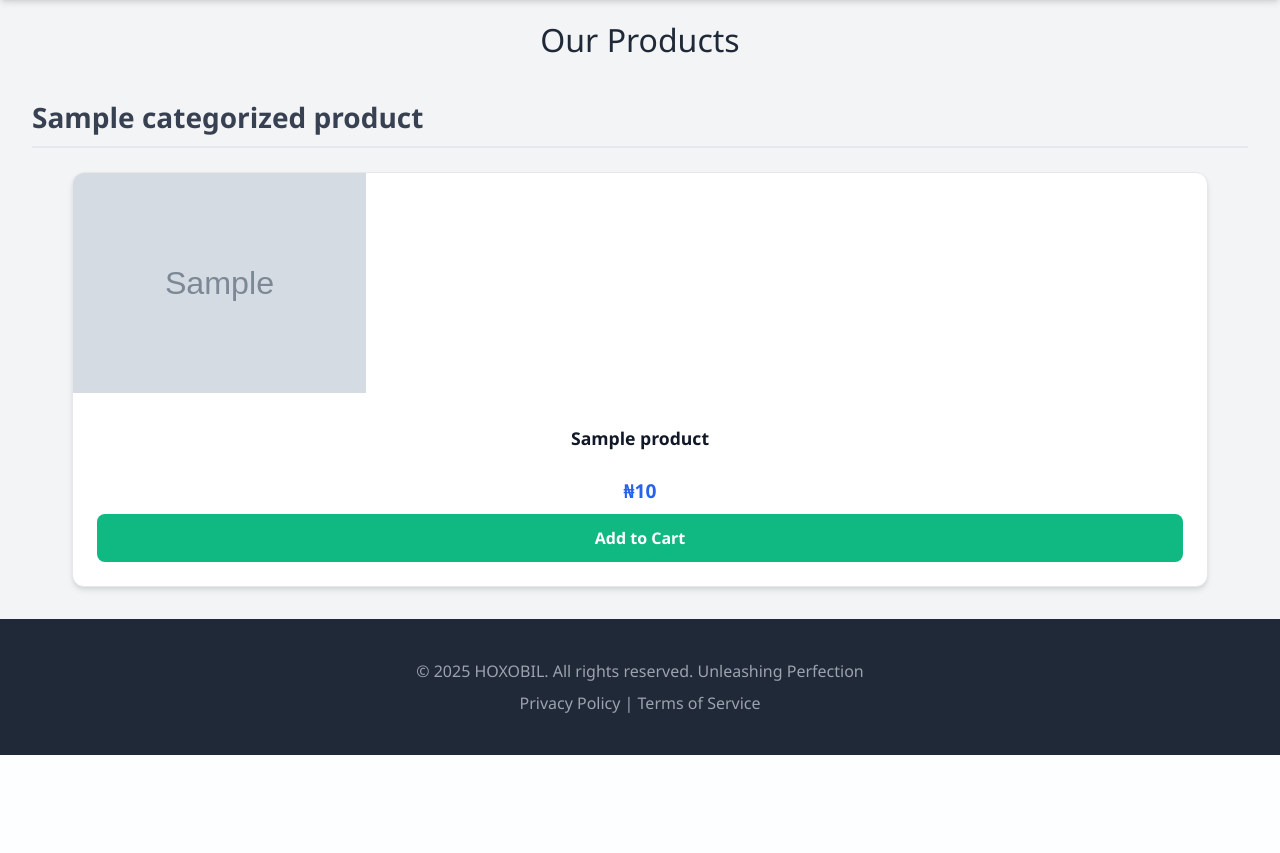
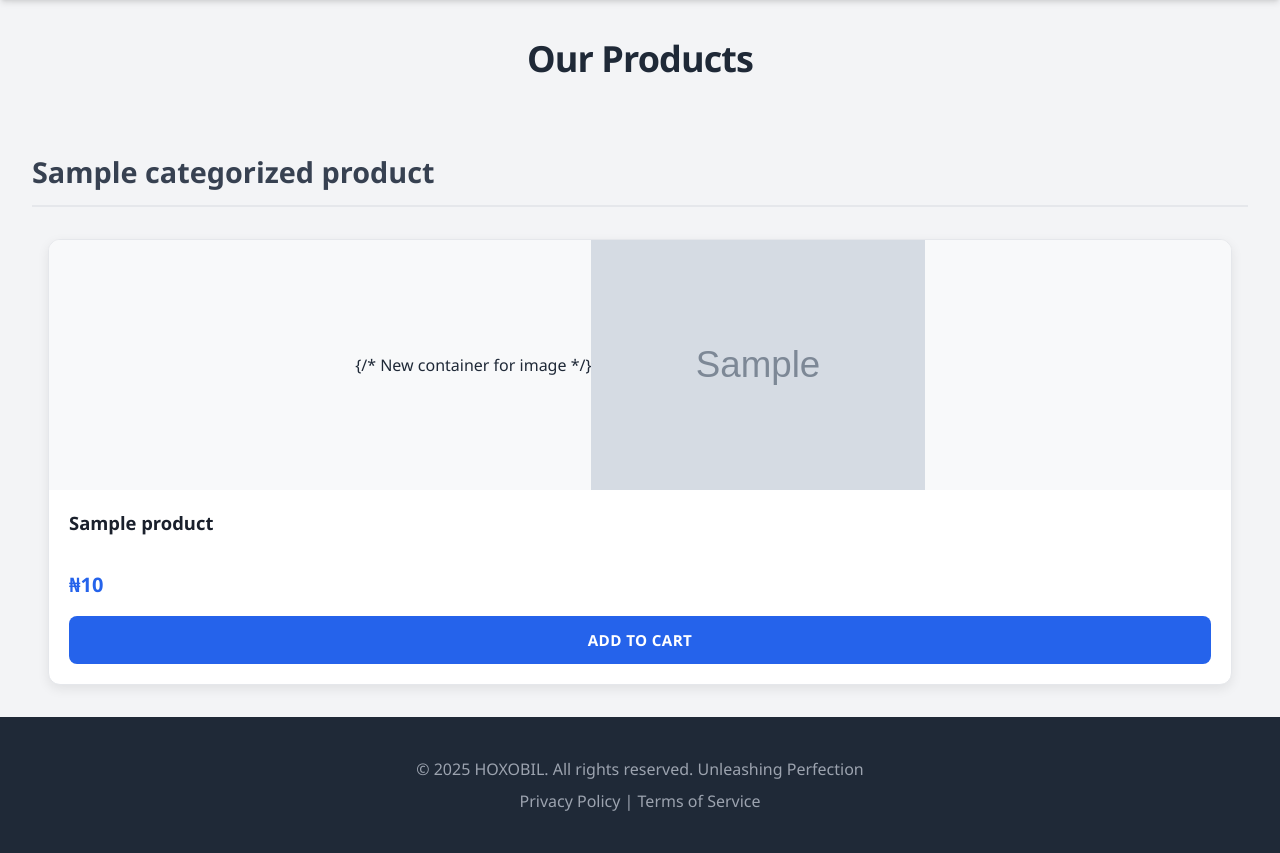
Before and after one commit to HOXOBIL/Hoxobil_enterprise, a Django app: template shop/templates/mystore/products.html in a window 1280 px wide. Shown: the part 80-933 px from the top of the page. Before the commit the page ends 835 px from the top, so only its background shows below. Run offline with Django 5.2, Linux system fonts and the light colour scheme; the template is opened without the code that fills it: most values are stand-ins (such as "Sample title", 1, 10 or a date in 2020); grey boxes marked "Sample" are stand-in pictures; some libraries are stand-ins or nearby versions; some web fonts are replaced.

Commit message:
Auto-commit on 2025-05-18 14:54:47

```diff
--- a/shop/templates/mystore/products.html
+++ b/shop/templates/mystore/products.html
@@ -5,86 +5,162 @@
 
 {% block extra_head %}
     <style>
-        /* Styles specific to products.html */
+        body {
+            background-color: #f9fafb; /* Light gray background for the page */
+        }
         .page-title-products {
-            text-align: center; padding: 1rem 1rem 0rem 1rem;
-            font-size: 2rem; color: #1f2937;
-            margin-bottom: 1rem;
+            text-align: center;
+            padding: 2rem 1rem 1rem 1rem; /* Increased top padding */
+            font-size: 2.25rem; /* Slightly larger */
+            color: #1f2937; /* Tailwind gray-800 */
+            font-weight: 700; /* Bolder */
+            margin-bottom: 2rem;
+            letter-spacing: -0.025em;
+        }
+        .category-title {
+            font-size: 1.8rem;
+            font-weight: 600;
+            color: #374151; /* Tailwind gray-700 */
+            margin-top: 3rem;
+            margin-bottom: 2rem;
+            padding-bottom: 0.75rem;
+            border-bottom: 2px solid #e5e7eb; /* Tailwind gray-200 */
+            text-align: left;
         }
         .product-grid {
-            display: grid; grid-template-columns: repeat(auto-fit, minmax(280px, 1fr));
-            gap: 2rem; padding: 0 2rem 2rem 2rem;
-            max-width: 1200px; margin: 0 auto;
+            display: grid;
+            grid-template-columns: repeat(auto-fit, minmax(280px, 1fr));
+            gap: 2.5rem; /* Slightly increased gap */
+            padding: 0 1rem 2rem 1rem; /* Adjusted padding for container alignment */
+            max-width: 1280px; /* Slightly wider max-width for larger screens */
+            margin: 0 auto;
         }
         .product-card {
-            background: #fff; border: 1px solid #e5e7eb;
-            border-radius: 0.75rem;
-            padding: 0;
-            text-align: center;
-            box-shadow: 0 4px 6px -1px rgba(0,0,0,0.1), 0 2px 4px -1px rgba(0,0,0,0.06);
+            background: #ffffff;
+            border: 1px solid #e5e7eb; /* Tailwind gray-200 */
+            border-radius: 0.75rem; /* Slightly more rounded */
+            text-align: left; /* Align text to left for content */
+            box-shadow: 0 4px 12px rgba(0,0,0,0.08); /* Softer, more diffuse shadow */
             transition: transform 0.3s ease, box-shadow 0.3s ease;
-            display: flex; flex-direction: column;
+            display: flex;
+            flex-direction: column;
             overflow: hidden;
         }
-        .product-card:hover { transform: translateY(-5px); box-shadow: 0 10px 15px -3px rgba(0,0,0,0.1), 0 4px 6px -2px rgba(0,0,0,0.05); }
+        .product-card:hover {
+            transform: translateY(-6px);
+            box-shadow: 0 10px 20px rgba(0,0,0,0.12);
+        }
 
-        .product-card a.product-link { text-decoration: none; color: inherit; display: block; }
+        .product-card a.product-link {
+            text-decoration: none;
+            color: inherit;
+            display: block;
+        }
+
+        .product-image-container { /* New container for centering image */
+            width: 100%;
+            height: 250px; /* Increased height for better image display */
+            display: flex;
+            justify-content: center;
+            align-items: center;
+            overflow: hidden; /* Prevents image overflow if using object-fit: cover */
+            background-color: #f8f9fa; /* Light background for image area */
+        }
         .product-card img {
-            max-width: 100%; height: 220px; object-fit: cover;
+            max-width: 100%;
+            max-height: 100%; /* Ensures image fits within container */
+            height: auto; /* Allow image to scale naturally based on width */
+            width: auto;  /* Allow image to scale naturally based on height */
+            object-fit: contain; /* Changed to 'contain' to show full image, centered */
             display: block;
         }
         .product-card-content {
-            padding: 1.5rem;
+            padding: 1.25rem; /* Adjusted padding */
             flex-grow: 1;
-            display: flex; flex-direction: column; justify-content: space-between;
+            display: flex;
+            flex-direction: column;
+            justify-content: space-between;
         }
         .product-title {
-            font-size: 1.1rem; font-weight: 600;  margin: 0.5rem 0;
-            color: #111827;
-            min-height: 44px;
+            font-size: 1.15rem; /* Slightly larger */
+            font-weight: 600;
+            margin: 0 0 0.5rem 0; /* Adjusted margin */
+            color: #1a202c; /* Darker for title */
+            line-height: 1.4;
+            min-height: 2.8em; /* Approx 2 lines */
         }
         .price {
-            color: #2563eb;  font-size: 1.2rem; font-weight: 700;
-            margin-top: 0.5rem; margin-bottom: 0.5rem;
-            min-height: 1.5em;
+            color: #2563eb; /* Tailwind blue-600 */
+            font-size: 1.25rem;
+            font-weight: 700;
+            margin-top: 0.5rem;
+            margin-bottom: 1rem; /* Increased bottom margin */
         }
         .variant-selector {
-            width: 100%; padding: 0.5rem; margin-bottom: 1rem;
-            border: 1px solid #d1d5db;  border-radius: 0.375rem;
-            background-color: white; font-size: 0.9rem; cursor: pointer;
+            width: 100%;
+            padding: 0.65rem 0.75rem; /* Adjusted padding */
+            margin-bottom: 1.25rem; /* Increased margin */
+            border: 1px solid #d1d5db; /* Tailwind gray-300 */
+            border-radius: 0.375rem; /* Tailwind rounded-md */
+            background-color: white;
+            font-size: 0.95rem; /* Slightly larger */
+            cursor: pointer;
+            box-shadow: inset 0 1px 2px rgba(0,0,0,0.05);
+            transition: border-color 0.2s ease;
         }
-        .variant-selector:disabled { background-color: #f3f4f6;  cursor: not-allowed; }
+        .variant-selector:focus {
+            outline: none;
+            border-color: #2563eb; /* Tailwind blue-600 */
+            box-shadow: 0 0 0 2px rgba(59, 130, 246, 0.3); /* Focus ring */
+        }
+        .variant-selector:disabled {
+            background-color: #f3f4f6; /* Tailwind gray-100 */
+            cursor: not-allowed;
+            opacity: 0.7;
+        }
 
         .btn-add-to-cart {
-            background-color: #10b981;  color: white; border: none;
-            padding: 0.75rem 1.5rem; text-align: center; text-decoration: none;
-            display: inline-block; font-size: 1rem; font-weight: 600;
-            border-radius: 0.5rem;  cursor: pointer; transition: background-color 0.3s ease, opacity 0.3s;
+            background-color: #2563eb; /* Tailwind blue-600, consistent with price */
+            color: white;
+            border: none;
+            padding: 0.8rem 1.5rem; /* Adjusted padding */
+            text-align: center;
+            text-decoration: none;
+            display: inline-block;
+            font-size: 0.95rem; /* Adjusted font size */
+            font-weight: 600;
+            border-radius: 0.5rem;
+            cursor: pointer;
+            transition: background-color 0.3s ease, transform 0.2s ease;
             width: 100%;
-            margin-top: auto;
+            margin-top: auto; /* Pushes button to bottom */
+            text-transform: uppercase;
+            letter-spacing: 0.025em;
         }
-        .btn-add-to-cart:hover { background-color: #059669;  }
-        .btn-add-to-cart:disabled { background-color: #d1d5db;  cursor: not-allowed; opacity: 0.7; }
+        .btn-add-to-cart:hover {
+            background-color: #1d4ed8; /* Tailwind blue-700 */
+            transform: translateY(-1px);
+        }
+        .btn-add-to-cart:disabled {
+            background-color: #9ca3af; /* Tailwind gray-400 */
+            cursor: not-allowed;
+            opacity: 0.8;
+        }
 
         .no-products {
-            text-align: center; padding: 3rem; font-size: 1.2rem;
-            color: #6b7280;  grid-column: 1 / -1;
-        }
-        .category-title {
-            font-size: 1.75rem;
-            font-weight: 600;
-            color: #374151;
-            margin-top: 2rem;
-            margin-bottom: 1.5rem;
-            padding-bottom: 0.5rem;
-            border-bottom: 2px solid #e5e7eb;
-            text-align: left;
+            text-align: center;
+            padding: 4rem 2rem; /* Increased padding */
+            font-size: 1.25rem; /* Slightly larger */
+            color: #6b7280; /* Tailwind gray-500 */
+            grid-column: 1 / -1; /* Spans all columns in grid */
         }
     </style>
 {% endblock extra_head %}
 
 {% block content %}
+    <div class="container mx-auto">
         <h1 class="page-title-products">Our Products</h1>
+    </div>
 
     {% if categorized_products %}
         {% for category_name, products_in_category in categorized_products.items %}
@@ -94,12 +170,14 @@
                     {% for product in products_in_category %}
                         <div class="product-card" id="product-card-{{ product.id }}">
                             <a href="{% url 'product_detail' product.id %}" class="product-link">
+                                <div class="product-image-container"> {/* New container for image */}
                                     <img src="{{ product.image_url }}" alt="{{ product.title }}">
+                                </div>
                             </a>
                             <div class="product-card-content">
                                 <div>
                                     <a href="{% url 'product_detail' product.id %}" class="product-link">
-                                        <div class="product-title">{{ product.title }}</div>
+                                        <h3 class="product-title">{{ product.title }}</h3>
                                     </a>
                                     <div class="price" id="price-{{ product.id }}">
                                         ₦{{ product.price|floatformat:0 }}
@@ -122,9 +200,12 @@
                                             {% endfor %}
                                         </select>
                                     {% elif product.variants|length == 1 %}
-                                         <input type="hidden" id="variant-selector-{{ product.id }}" value="{{ product.variants.0.id }}">
+                                         <input type="hidden" id="variant-selector-{{ product.id }}" name="selected_variant_id" value="{{ product.variants.0.id }}">
+                                         {# Optionally display the single variant's title if needed, non-selectable #}
+                                         {# <p class="text-sm text-gray-500 mb-2">{{ product.variants.0.title }}</p> #}
                                     {% else %}
-                                        {# No variants or only one, so no selector needed, or handled by hidden input if one variant #}
+                                        {# No variants, no selector needed. Ensure add to cart logic handles this. #}
+                                        <input type="hidden" id="variant-selector-{{ product.id }}" name="selected_variant_id" value="">
                                     {% endif %}
                                 </div>
 
@@ -142,19 +223,22 @@
     {% elif error %}
          <p class="no-products">{{ error }}</p>
     {% else %}
+        <div class="container mx-auto">
             <p class="no-products">
                 No products found at the moment. Please check back later!
             </p>
+        </div>
     {% endif %}
 {% endblock content %}
 
 {% block extra_script %}
 <script>
 document.addEventListener('DOMContentLoaded', function () {
-    const csrfToken = document.querySelector('meta[name="csrf-token"]').getAttribute('content');
-    // displayGlobalMessage and updateHeaderCartCount are expected to be defined in base.html's script block
+    const csrfTokenMeta = document.querySelector('meta[name="csrf-token"]');
+    const csrfToken = csrfTokenMeta ? csrfTokenMeta.getAttribute('content') : null;
 
     document.querySelectorAll('.variant-selector').forEach(selector => {
+        if (selector.tagName.toLowerCase() === 'select') { // Only add event listener to actual select elements
             selector.addEventListener('change', function() {
                 const selectedOption = this.options[this.selectedIndex];
                 const priceNGN = selectedOption.dataset.priceNgn;
@@ -164,13 +248,23 @@ document.addEventListener('DOMContentLoaded', function () {
                     priceDisplayElement.textContent = `₦${priceNGN}`;
                 }
             });
-        if (selector.options.length > 0 && selector.value) {
+        }
+
+        // Initialize price for products with a selector or a single variant (if hidden input is used for single variant)
+        if (selector.options && selector.options.length > 0 && selector.value) {
             const initialSelectedOption = selector.options[selector.selectedIndex];
             if (initialSelectedOption && initialSelectedOption.dataset.priceNgn) {
                 const initialPrice = initialSelectedOption.dataset.priceNgn;
                 const productId = selector.dataset.productId;
-                document.getElementById(`price-${productId}`).textContent = `₦${initialPrice}`;
+                const priceDisplay = document.getElementById(`price-${productId}`);
+                if (priceDisplay) {
+                    priceDisplay.textContent = `₦${initialPrice}`;
                 }
+            }
+        } else if (selector.tagName.toLowerCase() === 'input' && selector.type === 'hidden' && selector.value) {
+            // This handles the case where there's only one variant and its ID is in a hidden input.
+            // The price is already displayed by Django, so no JS update is needed for initial load here.
+            // The 'price' div already contains the correct price from `product.price`.
         }
     });
 
@@ -182,46 +276,43 @@ document.addEventListener('DOMContentLoaded', function () {
             const variantSelector = document.getElementById(`variant-selector-${productId}`);
             let selectedVariantId = null;
 
-            if (variantSelector && variantSelector.value) {
+            if (variantSelector) {
+                if (variantSelector.tagName.toLowerCase() === 'select') {
+                    if (variantSelector.value) {
                         selectedVariantId = variantSelector.value;
                         const selectedOptionElement = variantSelector.options[variantSelector.selectedIndex];
                         if (selectedOptionElement && selectedOptionElement.disabled) {
                             if (window.displayGlobalMessageInBase) window.displayGlobalMessageInBase('Selected variant is unavailable.', 'warning'); else alert('Selected variant is unavailable.');
                             return;
                         }
-            } else if (variantSelector && variantSelector.options.length > 0) {
+                    } else if (variantSelector.options.length > 0) { // If no value but options exist, try to pick first available
                          for(let i=0; i < variantSelector.options.length; i++) {
                             if (!variantSelector.options[i].disabled) {
                                 selectedVariantId = variantSelector.options[i].value;
                                 break;
                             }
                         }
-            } else {
-                const hiddenVariantInput = document.getElementById(`variant-selector-${productId}`);
-                if (hiddenVariantInput && hiddenVariantInput.type === 'hidden' && hiddenVariantInput.value) {
-                    selectedVariantId = hiddenVariantInput.value;
-                } else if (!variantSelector && document.getElementById(`product-card-${productId}`).querySelector('.variant-selector') === null) {
-                    // This case means there are NO variants for this product.
-                    // We will not send selected_variant_id, backend should handle this.
-                    // For now, let's assume selected_variant_id is optional if no variants.
-                    // Or, if your backend strictly requires selected_variant_id, this needs adjustment.
-                    console.log("No variants to select for product:", productId);
-                } else if (!selectedVariantId) { // If selector exists but nothing valid selected
-                     if (window.displayGlobalMessageInBase) displayGlobalMessage('Please select a product variant.', 'warning'); else alert('Please select a product variant.');
-                     return;
+                    }
+                } else if (variantSelector.tagName.toLowerCase() === 'input' && variantSelector.type === 'hidden' && variantSelector.value) {
+                    selectedVariantId = variantSelector.value;
                 }
             }
 
-            // If after all checks, selectedVariantId is still null for a product that *should* have variants
-            if (variantSelector && !selectedVariantId) {
-                if (window.displayGlobalMessageInBase) displayGlobalMessage('Please select an available product variant.', 'warning'); else alert('Please select an available product variant.');
+            // If there's a selector (implying multiple variants or a single pre-selected variant) and no valid ID was found
+            if (variantSelector && !selectedVariantId && variantSelector.options && variantSelector.options.length > 0) {
+                if (window.displayGlobalMessageInBase) displayGlobalMessageInBase('Please select an available product variant.', 'warning'); else alert('Please select an available product variant.');
+                return;
+            }
+
+            if (!csrfToken) {
+                if (window.displayGlobalMessageInBase) displayGlobalMessageInBase('Unable to process request. Please refresh and try again.', 'error'); else alert('Unable to process request. Please refresh and try again.');
                 return;
             }
 
             this.disabled = true; this.textContent = 'Adding...';
             const formData = new FormData();
             formData.append('quantity', '1');
-            if (selectedVariantId) { // Only append if a variant was actually selected/determined
+            if (selectedVariantId) {
                 formData.append('selected_variant_id', selectedVariantId);
             }
 
@@ -231,18 +322,16 @@ document.addEventListener('DOMContentLoaded', function () {
                 body: formData
             })
             .then(response => {
-                // *** UPDATED: Check for 401 status specifically ***
                 if (response.status === 401) {
-                    return response.json().then(data => { // Try to parse JSON even for 401
+                    return response.json().then(data => {
                         if (data && data.status === 'login_required' && data.login_url) {
                             if (window.displayGlobalMessageInBase) window.displayGlobalMessageInBase(data.message || 'Please sign in to continue.', 'info'); else alert(data.message || 'Please sign in to continue.');
-                            window.location.href = data.login_url; // Use the URL from backend
+                            window.location.href = data.login_url;
                         } else {
-                            // Generic 401 if not our specific JSON structure
                             if (window.displayGlobalMessageInBase) window.displayGlobalMessageInBase('Authentication required.', 'error'); else alert('Authentication required.');
                         }
                         throw new Error('Login required');
-                    }).catch(() => { // If 401 but response is not JSON
+                    }).catch(() => {
                         if (window.displayGlobalMessageInBase) window.displayGlobalMessageInBase('Authentication required. Please sign in.', 'info'); else alert('Authentication required. Please sign in.');
                         let nextUrlFallback = encodeURIComponent(window.location.pathname + window.location.search);
                         window.location.href = `{% url 'login' %}?next=${nextUrlFallback}`;
```
Also changed, not shown: 1 other file. Lines whose indentation alone changed are shown as unchanged.
